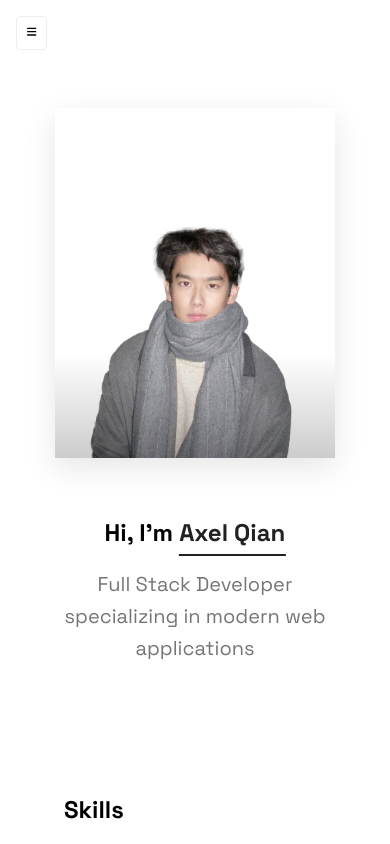
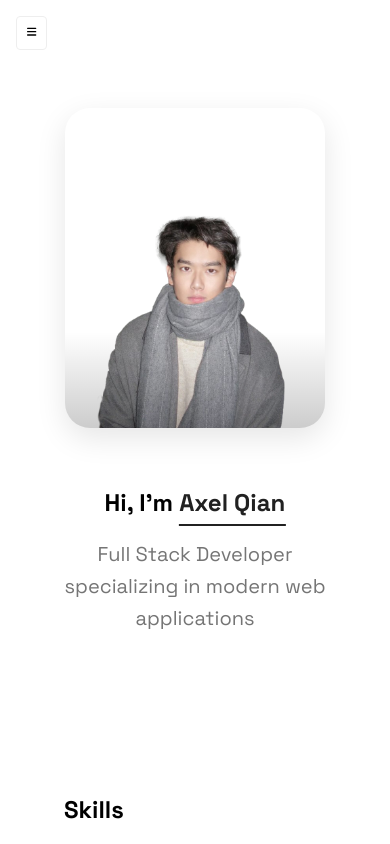
Before and after one commit to Axel-Q/Personal_Web, a React (Vite) app: page / in a window 390 px wide. Shown: the top 844 px of the page. Built offline with nearby package versions, Linux system fonts and the light colour scheme.

Commit message:
style: revise profile frame style

```diff
--- a/src/pages/Home.module.css
+++ b/src/pages/Home.module.css
@@ -40,17 +40,23 @@
 }
 
 .profileFrame {
-  width: 350px;
-  height: 450px;
+  width: auto;
+  height: auto;
+  max-width: 320px;
+  max-height: 400px;
   position: relative;
+  display: flex;
+  align-items: center;
+  justify-content: center;
   overflow: hidden;
   box-shadow: 0 10px 30px rgba(0, 0, 0, 0.1);
+  border-radius: 25px;
 }
 
 .profileFrame img {
+  display: block;
   width: 100%;
-  height: 100%;
-  object-fit: cover;
+  height: auto;
   transition: transform 0.5s ease;
 }
 
@@ -100,8 +106,8 @@
   }
 
   .profileFrame {
-    width: 280px;
-    height: 350px;
+    width: 260px;
+    height: 320px;
     margin-bottom: var(--spacing-lg);
   }
 
```
Also changed, not shown: 2 other files (tests, documents, lock files or other folders).
